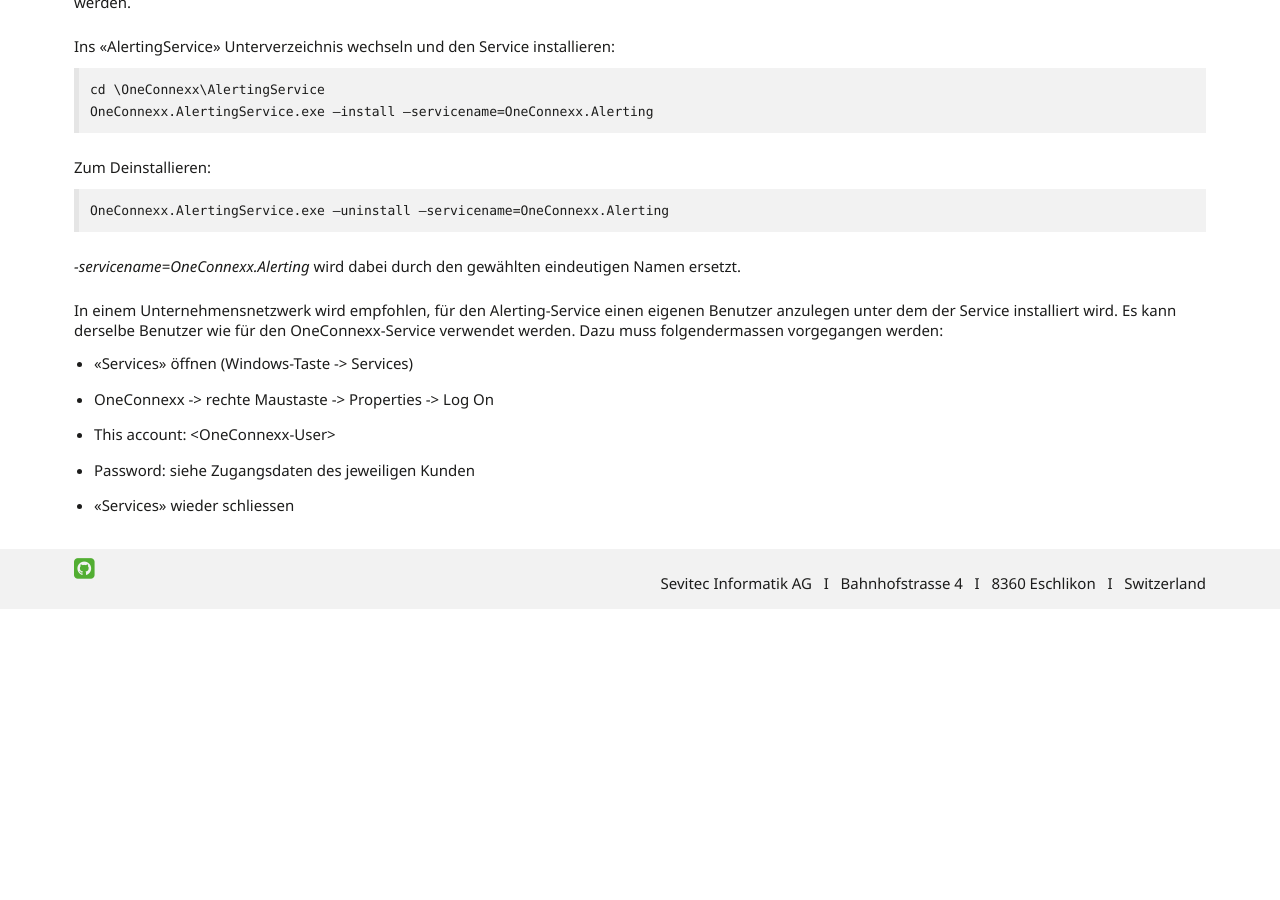
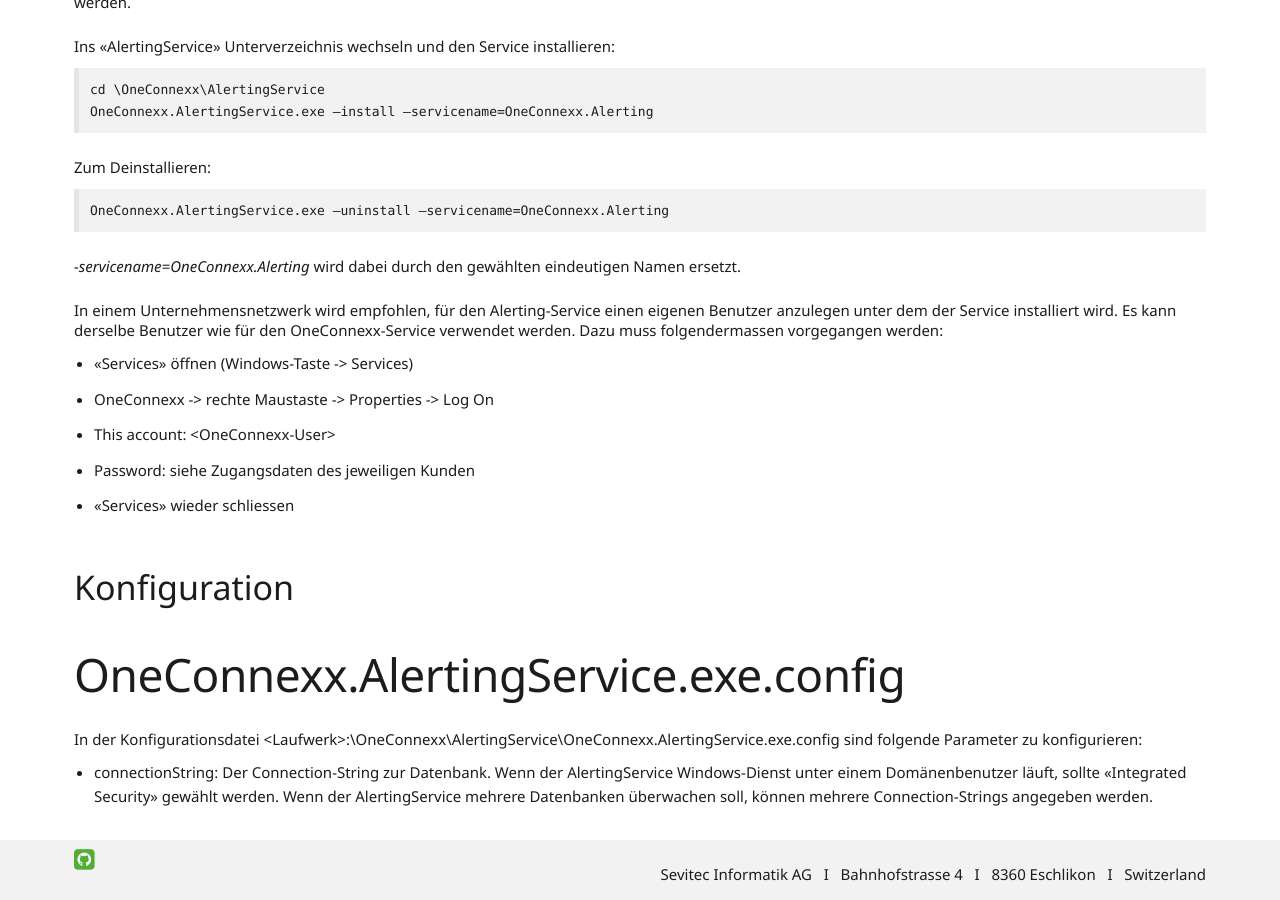
Before and after one commit to primesoft-group/oneconnexx-docs, a Jekyll site: the page built from _pages/setup/de/alerting.md, in a window 1280 px wide and 900 px high, scrolled down 946 px. Built offline with Jekyll 4.4.1, drawn with Linux system fonts in a browser that asks for light colours; nearby versions of some CDN libraries; some web fonts are replaced; before the commit the page ends 1555 px from its top, so only the background shows below that.

Commit message:
Update alerting.md

```diff
--- a/_pages/setup/de/alerting.md
+++ b/_pages/setup/de/alerting.md
@@ -52,3 +52,11 @@
 * This account: &lt;OneConnexx-User&gt;
 * Password: siehe Zugangsdaten des jeweiligen Kunden
 * «Services» wieder schliessen
+
+### Konfiguration
+
+## OneConnexx.AlertingService.exe.config
+
+In der Konfigurationsdatei &lt;Laufwerk&gt;:\OneConnexx\AlertingService\OneConnexx.AlertingService.exe.config sind folgende Parameter zu konfigurieren:
+
+* connectionString: Der Connection-String zur Datenbank. Wenn der AlertingService Windows-Dienst unter einem Domänenbenutzer läuft, sollte «Integrated Security» gewählt werden. Wenn der AlertingService mehrere Datenbanken überwachen soll, können mehrere Connection-Strings angegeben werden.
```
